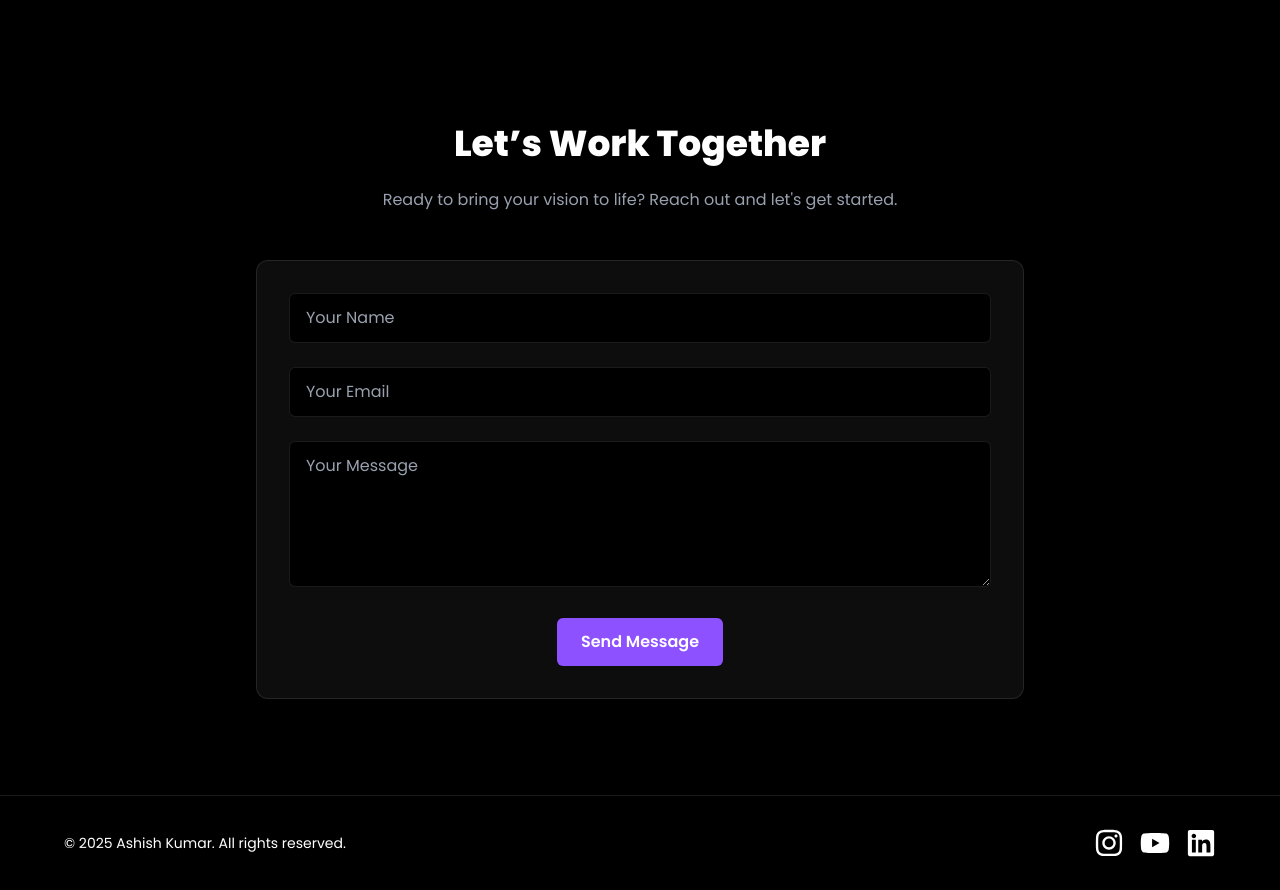
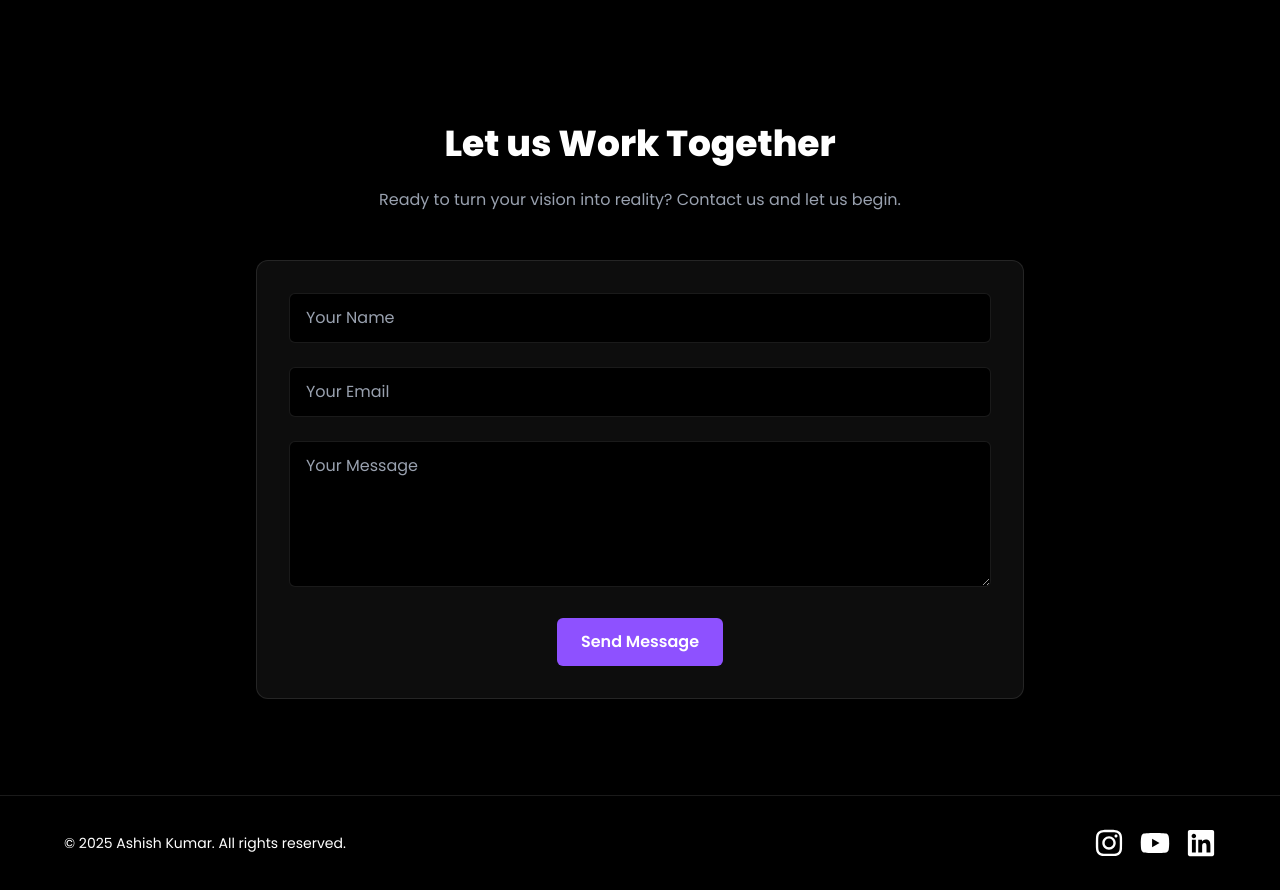
Before and after one commit to Hitman7084/AshishPortfolio, a Next.js app: page / in a window 1280 px wide. Shown: the part 3800-4690 px from the top of the page. Built offline with nearby package versions, Linux system fonts and the light colour scheme.

Commit message:
appostrophe removed

```diff
--- a/components/contact.tsx
+++ b/components/contact.tsx
@@ -34,11 +34,11 @@ export default function Contact() {
           transition={{ duration: 0.6 }}
           className="text-4xl font-extrabold mb-6"
         >
-          Let’s Work Together
+          Let us Work Together
         </motion.h2>
 
         <p className="mb-12 text-gray-400">
-          Ready to bring your vision to life? Reach out and let's get started.
+          Ready to turn your vision into reality? Contact us and let us begin.
         </p>
 
         <form
```
